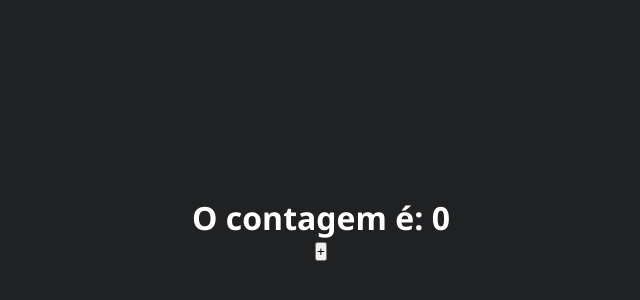
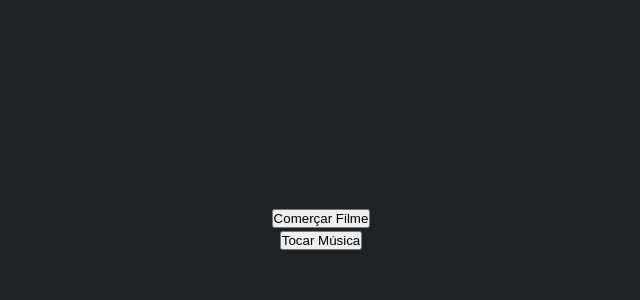
Before and after one commit to Wagner-Goulart/react-journal, a React (Vite) app: page / in a window 1280 px wide. Shown: the part 172-472 px from the top of the page, without its empty margins (319-959 px from the left). Built offline with nearby package versions, Linux system fonts and the light colour scheme.

Commit message:
ADD: Resumo sobre Manipulação de enventos
Signed-off-by: Wagner <wagnergoulart0@gmail.com>

```diff
--- a/src/App.jsx
+++ b/src/App.jsx
@@ -1,15 +1,13 @@
-import { useState } from "react";
+import { Button, ToolBar } from "./dia-05-manipulacao-eventos-e-estado/Button";
 
 function App() {
-  const [counter, setCounter] = useState(0)
-
-  const increment = ()=>{
-    setCounter((curr)=> curr + 1)
-  }
   return (
     <>
-      <h1> O contagem é: {counter}</h1>
-      <button onClick={increment}>+</button>
+      <ToolBar>
+        <Button message="Começando o filme">Comerçar Filme</Button>
+      </ToolBar>
+
+      <Button message="Tocando a música">Tocar Música</Button>
     </>
   );
 }
--- /dev/null
+++ b/src/dia-05-manipulacao-eventos-e-estado/Button.jsx
@@ -0,0 +1,30 @@
+/* eslint-disable react/no-unknown-property */
+/* eslint-disable no-unused-vars */
+/* eslint-disable react/prop-types */
+
+// function Button(){
+//     function handleClick(){
+//         console.log('Botão clicado')
+//     }
+
+//     return <button onClick={handleClick}>Click me</button>
+// }
+
+function Button({ message, children }) {
+  return (
+    <button
+      onClick={(e) => {
+        e.stopPropagation();
+        alert(message);
+      }}
+    >
+      {children}
+    </button>
+  );
+}
+
+function ToolBar({ children }) {
+  return <div onClick={() => alert("Clicou na DIV")}>{children}</div>;
+}
+
+export { Button, ToolBar };
```
Also changed, not shown: 1 other file (tests, documents, lock files or other folders).
